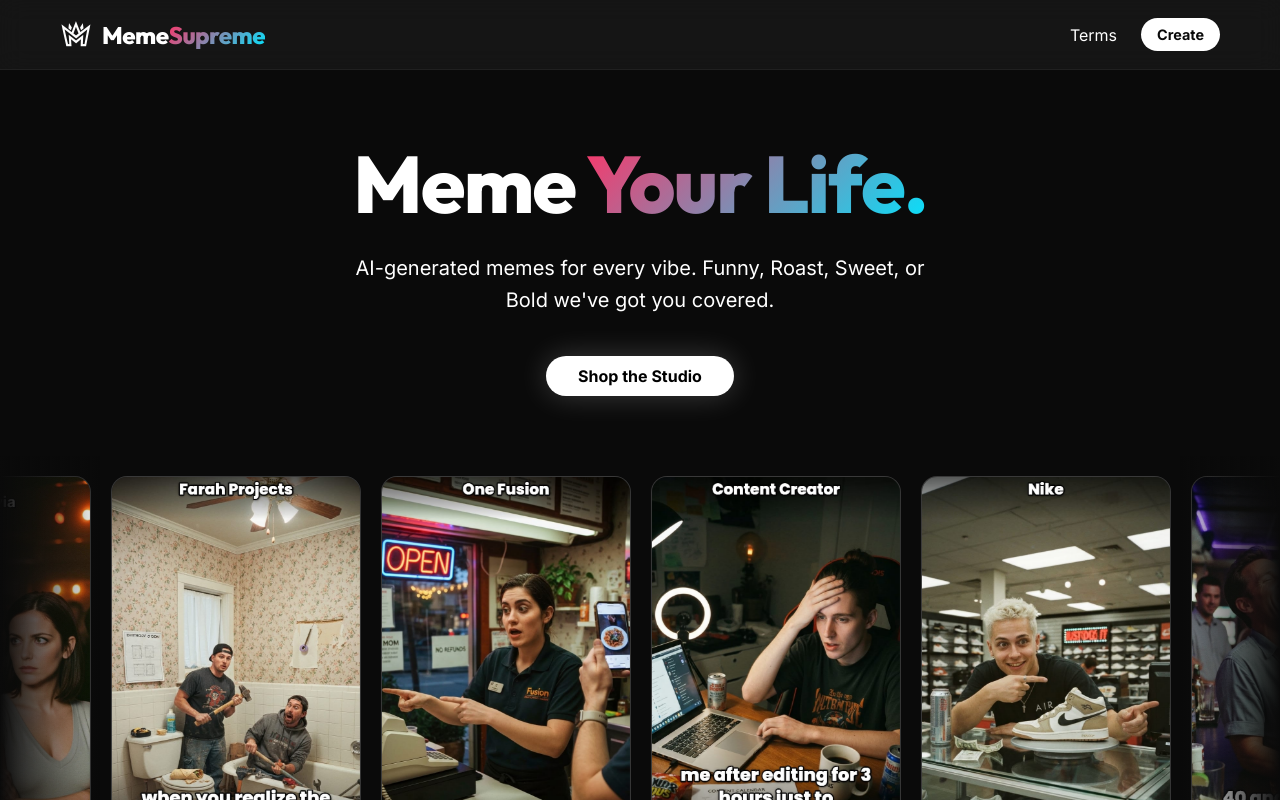
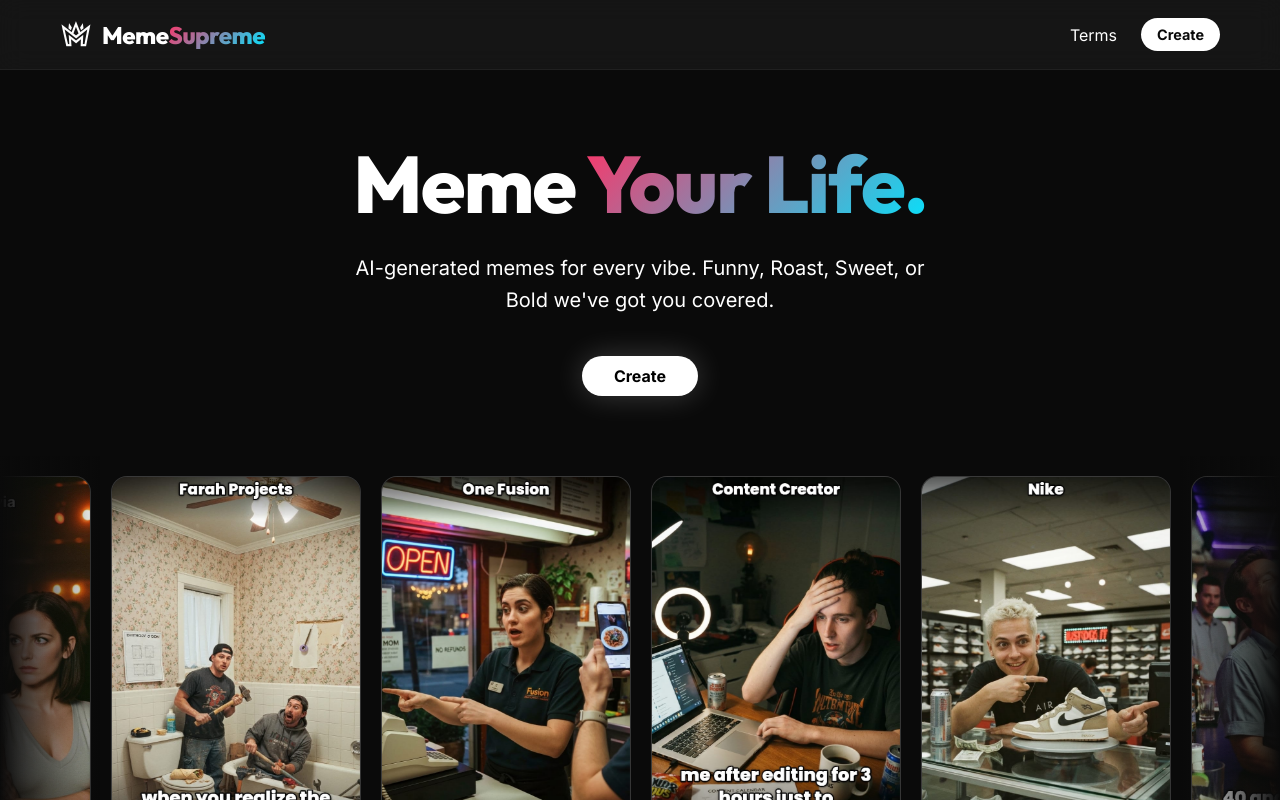
Before and after one commit to Farahprojects/meme-supreme, a Next.js app: page / in a window 1280 px wide. Shown: the top 800 px of the page. Built offline with nearby package versions, Linux system fonts and the light colour scheme.

Commit message:
style: update hero CTA text to 'Create'

```diff
--- a/src/app/page.tsx
+++ b/src/app/page.tsx
@@ -89,7 +89,7 @@ export default function Home() {
               className={styles.heroCta}
               onClick={() => document.getElementById("store")?.scrollIntoView({ behavior: "smooth" })}
             >
-              Shop the Studio
+              Create
             </button>
           </div>
         </div>
```
